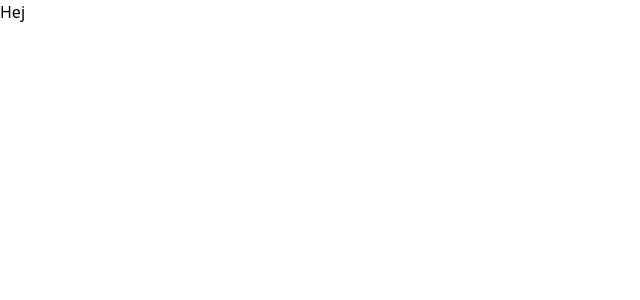
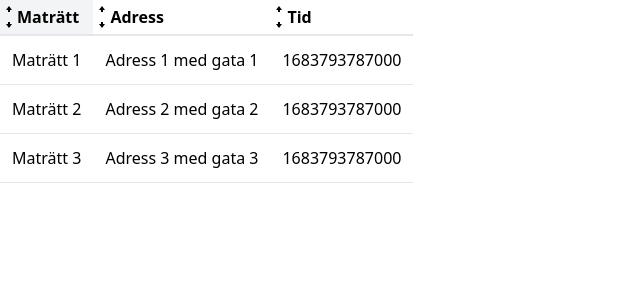
Before and after one commit to BaqerAlabedi/u08-business-idea-dreamteam, a React (Vite) app in the folder front/: page / in a window 1280 px wide. Shown: the top 300 px of the page, without its empty margins (0-640 px from the left). Built offline with nearby package versions, Linux system fonts and the light colour scheme.

Commit message:
Table works

```diff
--- a/front/src/pages/Conversation.tsx
+++ b/front/src/pages/Conversation.tsx
@@ -1,9 +1,39 @@
+import SortTable from "../components/SortTable";
+import { DataItem } from "../components/Table";
+
 function Conversation () {
-	return (
-		<>
-			<p>Hej</p>
-		</>
+	// FAKE DATA - ta bort när man har data
+	const data: DataItem[] = [
+		{dishes: "Maträtt 1", adress: "Adress 1 med gata 1", time: Date.now()},
+		{dishes: "Maträtt 2", adress: "Adress 2 med gata 2", time: Date.now()},
+		{dishes: "Maträtt 3", adress: "Adress 3 med gata 3", time: Date.now()},
+	];
+
+	const config = [
+		{
+			label: "Maträtt",
+			render: (vegetable: DataItem) => <>{vegetable.dishes}</>,
+			sortValue: (vegetable: DataItem) => vegetable.dishes
+		},
+		{
+			label: "Adress",
+			render: (vegetable: DataItem) => <>{vegetable.adress}</>,
+			sortValue: (vegetable: DataItem) => vegetable.adress
+		},
+		{
+			label: "Tid",
+			render: (vegetable: DataItem) => <>{vegetable.time}</>,
+			sortValue: (vegetable: DataItem) => vegetable.time
+		},
+	];
+	const getKey = (item: DataItem) => item.dishes || "";
+
+	return(
+		<div>
+			<SortTable data={data} config={config} getKey={getKey}></SortTable>
+		</div>
 	);
 }
 
+
 export default Conversation;
```
